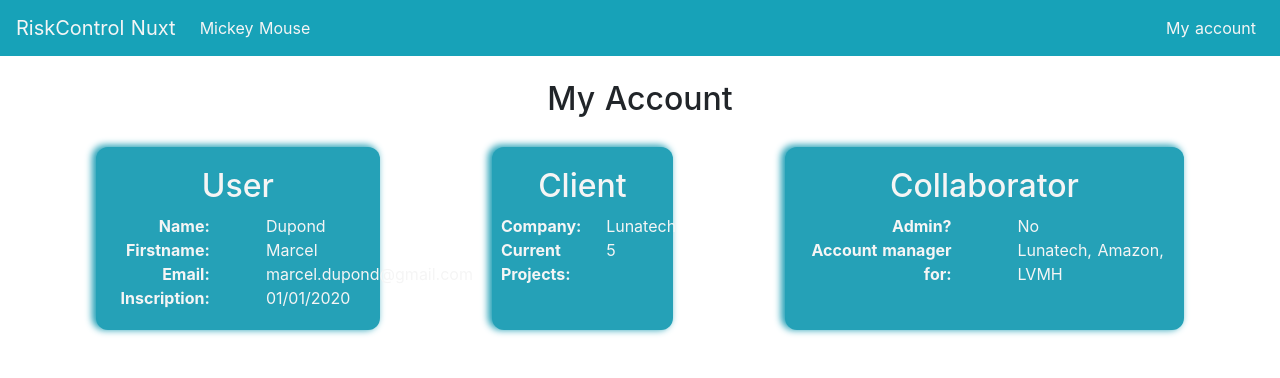
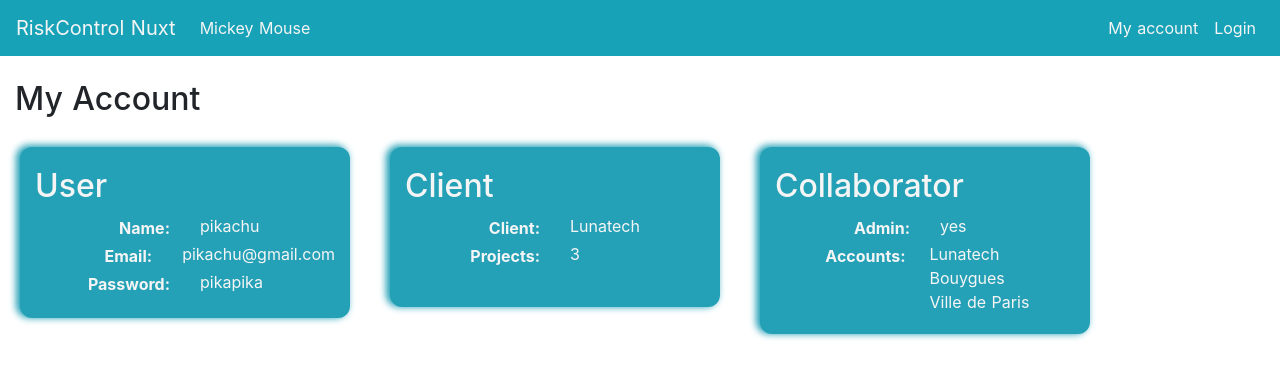
Before and after one commit to Lunalex/nuxt-vueJs-training, a Nuxt app: page /account in a window 1280 px wide. Shown: the top 378 px of the page. Built offline with nearby package versions, Linux system fonts and the light colour scheme.

Commit message:
visual design setup + axios added + universal setting in nuxt.config.js (& users.vue for ref-only)

```diff
--- a/components/Navbar.vue
+++ b/components/Navbar.vue
@@ -1,18 +1,25 @@
 <template>
-  <div>
   <b-navbar toggleable="md" type="dark" variant="info" class="my-navbar">
-          <b-navbar-brand><n-link to="/">RiskControl Nuxt</n-link></b-navbar-brand>
+    <b-navbar-brand>
+      <n-link to="/">RiskControl Nuxt</n-link>
+    </b-navbar-brand>
     <b-navbar-toggle target="nav-collapse"></b-navbar-toggle>
     <b-collapse id="nav-collapse" is-nav>
       <b-navbar-nav>
-                  <b-nav-item><n-link to="/mickey">Mickey Mouse</n-link></b-nav-item>
+        <b-nav-item>
+          <n-link to="/mickey">Mickey Mouse</n-link>
+        </b-nav-item>
       </b-navbar-nav>
       <b-navbar-nav class="ml-auto">
-                  <b-nav-item><n-link to="/account">My account</n-link></b-nav-item>
+        <b-nav-item>
+          <n-link to="/account">My account</n-link>
+        </b-nav-item>
+        <b-nav-item>
+          <n-link to="/login">Login</n-link>
+        </b-nav-item>
       </b-navbar-nav>
     </b-collapse>
   </b-navbar>
-  </div>
 </template>
 
 <style>
--- a/components/User.vue
+++ b/components/User.vue
@@ -1,23 +1,21 @@
 <template>
-  <div class="component-card-standard">
-    <div class="row justify-content-center">
-      <h2 class="col text-center">User</h2>
-    </div>
-    <div class="row justify-content-around">
-      <div class="col-5 parameter-name">Name:</div>
-      <div class="col-5 parameter-value">Dupond</div>
-    </div>
-    <div class="row justify-content-around">
-      <div class="col-5 parameter-name">Firstname:</div>
-      <div class="col-5 parameter-value">Marcel</div>
-    </div>
-    <div class="row justify-content-around">
-      <div class="col-5 parameter-name">Email:</div>
-      <div class="col-5 parameter-value">marcel.dupond@gmail.com</div>
-    </div>
-    <div class="row justify-content-around">
-      <div class="col-5 parameter-name">Inscription:</div>
-      <div class="col-5 parameter-value">01/01/2020</div>
-    </div>
-  </div>
+  <b-row class="component-card-standard">
+    <b-col>
+      <b-row>
+        <b-col align-self="center"><h2>User</h2></b-col>
+      </b-row>
+      <b-row cols="3" align-h="around">
+        <b-col class="parameter-name">Name:</b-col>
+        <b-col class="parameter-value">pikachu</b-col>
+      </b-row>
+      <b-row cols="3" align-h="around">
+        <b-col class="parameter-name">Email:</b-col>
+        <b-col class="parameter-value">pikachu@gmail.com</b-col>
+      </b-row>
+      <b-row cols="3" align-h="around">
+        <b-col class="parameter-name">Password:</b-col>
+        <b-col class="parameter-value">pikapika</b-col>
+      </b-row>
+    </b-col>
+  </b-row>
 </template>
--- a/components/User_client.vue
+++ b/components/User_client.vue
@@ -1,15 +1,17 @@
 <template>
-  <div class="component-card-standard">
-    <div class="row justify-content-center">
-      <h2 class="text-center">Client</h2>
-    </div>
-    <div class="row justify-content-around">
-      <div class="col-5 parameter-name">Company:</div>
-      <div class="col-5 parameter-value">Lunatech</div>
-    </div>
-    <div class="row justify-content-around">
-      <div class="col-5 parameter-name">Current Projects:</div>
-      <div class="col-5 parameter-value">5</div>
-    </div>
-  </div>
+  <b-row class="component-card-standard">
+    <b-col>
+      <b-row>
+        <b-col align-self="center"><h2>Client</h2></b-col>
+      </b-row>
+      <b-row cols="3" align-h="around" align-v="start">
+        <b-col class="parameter-name">Client:</b-col>
+        <b-col class="parameter-value">Lunatech</b-col>
+      </b-row>
+      <b-row cols="3" align-h="around" align-v="start">
+        <b-col class="parameter-name">Projects:</b-col>
+        <b-col class="parameter-value">3</b-col>
+      </b-row>
+    </b-col>
+  </b-row>
 </template>
--- a/components/User_collaborator.vue
+++ b/components/User_collaborator.vue
@@ -1,15 +1,21 @@
 <template>
-  <div class="component-card-standard">
-    <div class="row justify-content-center">
-      <h2 class="col text-center">Collaborator</h2>
-    </div>
-    <div class="row justify-content-around">
-      <div class="col-5 parameter-name">Admin?</div>
-      <div class="col-5 parameter-value">No</div>
-    </div>
-    <div class="row justify-content-around">
-      <div class="col-5 parameter-name">Account manager for:</div>
-      <div class="col-5 parameter-value">Lunatech, Amazon, LVMH</div>
-    </div>
-  </div>
+  <b-row class="component-card-standard">
+    <b-col>
+      <b-row>
+        <b-col align-self="center"><h2>Collaborator</h2></b-col>
+      </b-row>
+      <b-row cols="3" align-h="around" align-v="start">
+        <b-col class="parameter-name">Admin:</b-col>
+        <b-col class="parameter-value">yes</b-col>
+      </b-row>
+      <b-row cols="3" align-h="around" align-v="start">
+        <b-col class="parameter-name">Accounts:</b-col>
+        <b-col class="parameter-value pl-4">
+            <b-row>Lunatech</b-row>
+            <b-row>Bouygues</b-row>
+            <b-row>Ville de Paris</b-row>
+        </b-col>
+      </b-row>
+    </b-col>
+  </b-row>
 </template>
--- a/layouts/default.vue
+++ b/layouts/default.vue
@@ -1,12 +1,12 @@
 <template>
   <div>
     <navbar />
-    <nuxt />
+    <nuxt class="container align-items-start mt-4" />
   </div>
 </template>
 
 <script>
-import Navbar from '~/components/Navbar.vue'
+import Navbar from '~/components/Navbar.vue';
 export default {
   components: {
     Navbar
@@ -76,6 +76,7 @@ html {
   border-radius: 12px;
   padding: 20px 0;
   margin: 5px 5px;
+  min-height: 20vh;
 }
 
 </style>
--- a/nuxt.config.js
+++ b/nuxt.config.js
@@ -1,7 +1,8 @@
 
 export default {
-  // using spa to not have a server running but for actual prod would probably use 'universal'
-  mode: 'spa',
+  // not using the server-side implemented in 'universal'yet but still seems
+  // the most relevant solution to have fast-loading pages & good SEO
+  mode: 'universal',
   /*
   ** Headers of the page
   */
@@ -41,6 +42,7 @@ export default {
   modules: [
     // Doc: https://bootstrap-vue.js.org
     'bootstrap-vue/nuxt',
+    '@nuxtjs/axios'
   ],
   /*
   ** Build configuration
--- a/package.json
+++ b/package.json
@@ -11,9 +11,10 @@
     "generate": "nuxt generate"
   },
   "dependencies": {
+    "@nuxtjs/axios": "^5.9.3",
+    "bootstrap": "^4.1.3",
+    "bootstrap-vue": "^2.0.0",
     "nuxt": "^2.0.0",
-    "bootstrap-vue": "^2.0.0",
-    "bootstrap": "^4.1.3",
     "prettier": "^1.19.1"
   },
   "devDependencies": {}
--- a/pages/account.vue
+++ b/pages/account.vue
@@ -1,38 +1,39 @@
 <template>
-    <div class="row justify-content-center">
-        <div class="col-11">
-            <div class="row justify-content-center">
-                <h2 class="text-center my-4">My Account</h2>
-            </div>
-            <div class="row justify-content-around">
-                <user />
-                <user-client />
-                <user-collaborator />
-            </div>
-        </div>
-    </div>
+  <b-row>
+    <b-col>
+      <b-row>
+          <b-col align-self="center"><h2>My Account</h2></b-col>
+      </b-row>
+      <b-row cols="1" cols-lg="2" align-h="around" align-v="start">
+        <b-col class="my-3" ><user /></b-col>
+        <b-col class="my-3" ><user-client /></b-col>
+        <b-col class="my-3"><user-collaborator /></b-col>
+      </b-row>
+    </b-col>
+  </b-row>
 </template>
 
 <script>
-import User from "~/components/User.vue"
-import User_client from "~/components/User_client.vue"
-import User_collaborator from "~/components/User_collaborator.vue"
+import User from "~/components/User.vue";
+import User_client from "~/components/User_client.vue";
+import User_collaborator from "~/components/User_collaborator.vue";
 export default {
   components: {
     user: User,
     "user-client": User_client,
     "user-collaborator": User_collaborator
   }
-}
+};
 </script>
 
 <style>
 .parameter-name {
   text-align: right;
   font-weight: bold;
+  margin: 2px 0;
 }
 
 .parameter-value {
-    text-align: start;
+  text-align: left;
 }
 </style>
--- a/pages/login.vue
+++ b/pages/login.vue
@@ -1,17 +1,27 @@
 <template>
-    <div class="row justify-content-center">
-        <div class="col-6 text-center">
-            this is the login page
-        </div>
-    </div>
+  <b-row align-h="center">
+    <b-col>
+      <b-row>
+        <b-col align-self="center">
+          <h2>Login</h2>
+        </b-col>
+      </b-row>
+      <b-form @submit="onSubmit">
+          <b-form-group label="Username" label-for="username" label-align="left">
+            <b-input type="text" id="username" required></b-input>
+          </b-form-group>
+          <b-form-group label="Password" label-for="password" label-align="left">
+            <b-input type="password" id="password" required></b-input>
+          </b-form-group>
+        <b-button type="submit" variant="info">Submit</b-button>
+      </b-form>
+    </b-col>
+  </b-row>
 </template>
 
 <script>
-export default {
-
-}
+export default {};
 </script>
 
 <style>
-
 </style>
```
Also changed, not shown: components/users.vue (added, +27 -0 lines), static/data/users.json (added, +46 -0 lines), 1 other file (tests, documents, lock files or other folders). Lines whose indentation alone changed are shown as unchanged.
